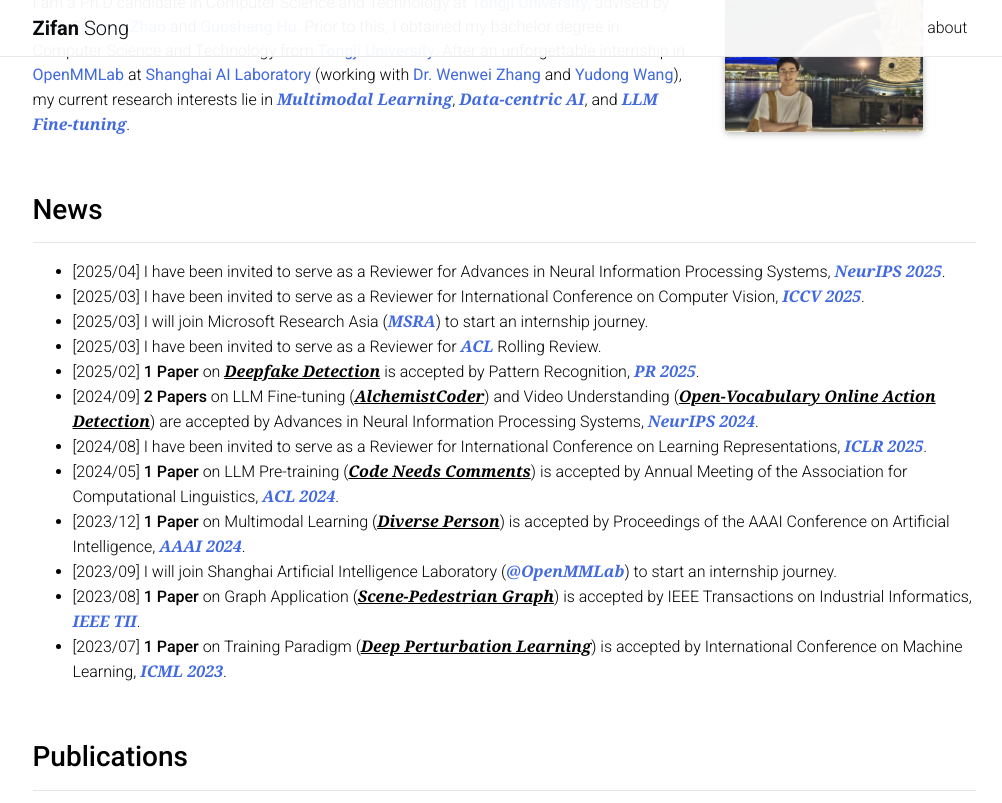
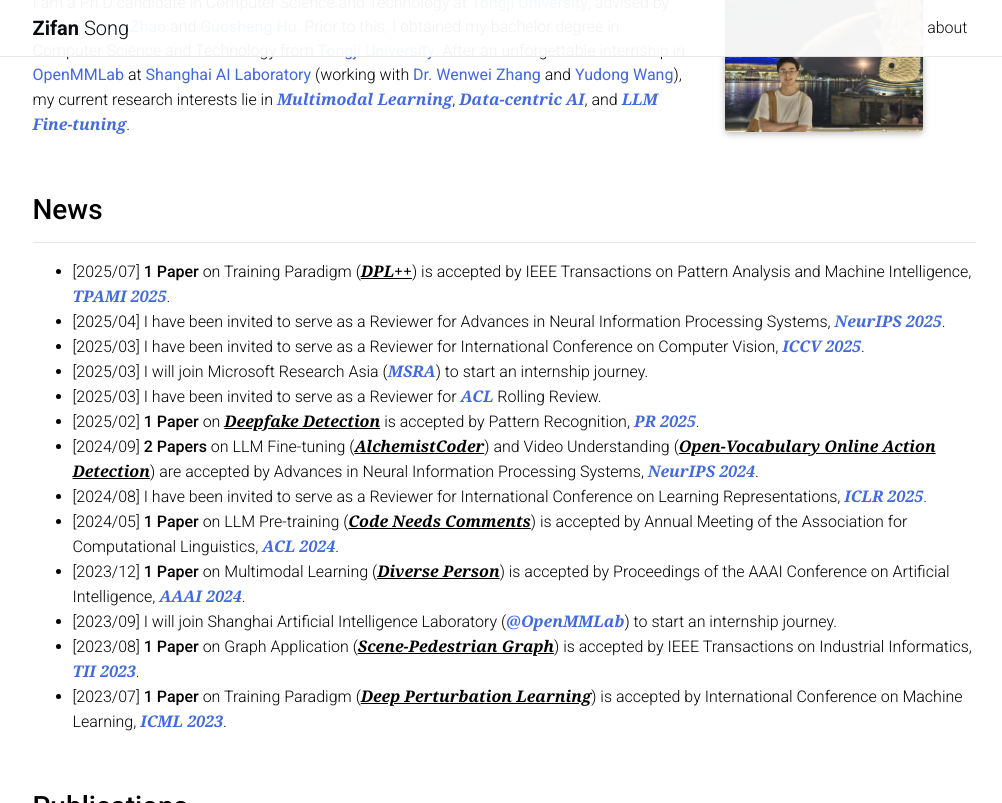
Before and after one commit to MatCaviar/MatCaviar.github.io, a Jekyll site: the page built from _pages/MatCaivar.md, in a window 1280 px wide and 900 px high, scrolled down 214 px, cut to the strip 0-803 px from the top of the window. Shown: the whole strip, without its empty margins (136-1138 px from the left). Built offline with Jekyll 4.4.1, drawn with Linux system fonts in a browser that asks for light colours; nearby versions of some CDN libraries; a style sheet for code colours, icons or effects is not loaded.

Commit message:
Update MatCaivar.md

```diff
--- a/_pages/MatCaivar.md
+++ b/_pages/MatCaivar.md
@@ -27,6 +27,7 @@ I am a Ph.D candidate in Computer Science and Technology at [<font color="RoyalB
 
 ### **News**
 <hr />
+- [2025/07] **1 Paper** on Training Paradigm ([**<font face="Georgia"><I><U><B>DPL++</B></U></I></font>**](https://ieeexplore.ieee.org/abstract/document/11106184){:target="_blank"}) is accepted by IEEE Transactions on Pattern Analysis and Machine Intelligence, **<font face="Georgia" color="RoyalBlue"><I><B>TPAMI 2025</B></I></font>**.
 - [2025/04] I have been invited to serve as a Reviewer for Advances in Neural Information Processing Systems, **<font face="Georgia" color="RoyalBlue"><I><B>NeurIPS 2025</B></I></font>**.
 - [2025/03] I have been invited to serve as a Reviewer for International Conference on Computer Vision, **<font face="Georgia" color="RoyalBlue"><I><B>ICCV 2025</B></I></font>**.
 - [2025/03] I will join Microsoft Research Asia (**<font face="Georgia" color="RoyalBlue"><I><B>MSRA</B></I></font>**) to start an internship journey.
@@ -37,7 +38,7 @@ I am a Ph.D candidate in Computer Science and Technology at [<font color="RoyalB
 - [2024/05] **1 Paper** on LLM Pre-training ([***<font face="Georgia"><I><U><B>Code Needs Comments</B></U></I></font>***](https://arxiv.org/abs/2402.13013){:target="_blank"}) is accepted by Annual Meeting of the Association for Computational Linguistics, **<font face="Georgia" color="RoyalBlue"><I><B>ACL 2024</B></I></font>**.
 - [2023/12] **1 Paper** on Multimodal Learning ([***<font face="Georgia"><I><U><B>Diverse Person</B></U></I></font>***](https://ojs.aaai.org/index.php/AAAI/article/view/28298){:target="_blank"}) is accepted by Proceedings of the AAAI Conference on Artificial Intelligence, **<font face="Georgia" color="RoyalBlue"><I><B>AAAI 2024</B></I></font>**.
 - [2023/09] I will join Shanghai Artificial Intelligence Laboratory (**<font face="Georgia" color="RoyalBlue"><I><B>@OpenMMLab</B></I></font>**) to start an internship journey.
-- [2023/08] **1 Paper** on Graph Application ([***<font face="Georgia"><I><U><B>Scene-Pedestrian Graph</B></U></I></font>***](https://ieeexplore.ieee.org/abstract/document/10214025/){:target="_blank"}) is accepted by IEEE Transactions on Industrial Informatics, **<font face="Georgia" color="RoyalBlue"><I><B>IEEE TII</B></I></font>**.
+- [2023/08] **1 Paper** on Graph Application ([***<font face="Georgia"><I><U><B>Scene-Pedestrian Graph</B></U></I></font>***](https://ieeexplore.ieee.org/abstract/document/10214025/){:target="_blank"}) is accepted by IEEE Transactions on Industrial Informatics, **<font face="Georgia" color="RoyalBlue"><I><B>TII 2023</B></I></font>**.
 - [2023/07] **1 Paper** on Training Paradigm ([***<font face="Georgia"><I><U><B>Deep Perturbation Learning</B></U></I></font>***](https://proceedings.mlr.press/v202/song23c.html){:target="_blank"}) is accepted by International Conference on Machine Learning, **<font face="Georgia" color="RoyalBlue"><I><B>ICML 2023</B></I></font>**.
 
 <br>
```
